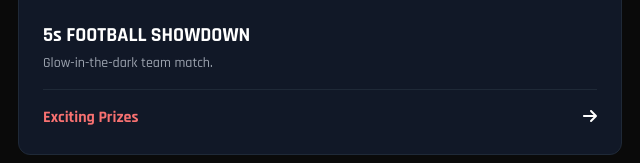
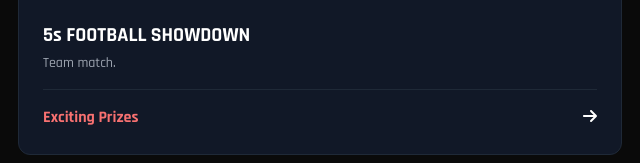
Before and after one commit to Devnarayanv/event-brochure, a plain HTML site: page index.html in a window 1280 px wide. Shown: the part 2877-3040 px from the top of the page, 6-646 px from the left. Drawn offline with nearby package versions, Linux system fonts and the light colour scheme.

Commit message:
updated team

```diff
--- a/index.html
+++ b/index.html
@@ -316,7 +316,7 @@
                         </div>
                         <div class="p-6">
                             <h4 class="text-xl font-bold text-white mb-1">5s FOOTBALL SHOWDOWN</h4>
-                            <p class="text-gray-400 text-sm mb-4">Glow-in-the-dark team match.</p>
+                            <p class="text-gray-400 text-sm mb-4"> Team match.</p>
                             <div class="flex justify-between items-center border-t border-gray-800 pt-4">
                                 <span class="text-red-400 font-bold">Exciting Prizes</span>
                                 <button class="text-white hover:text-red-400"><i class="fas fa-arrow-right"></i></button>
```
